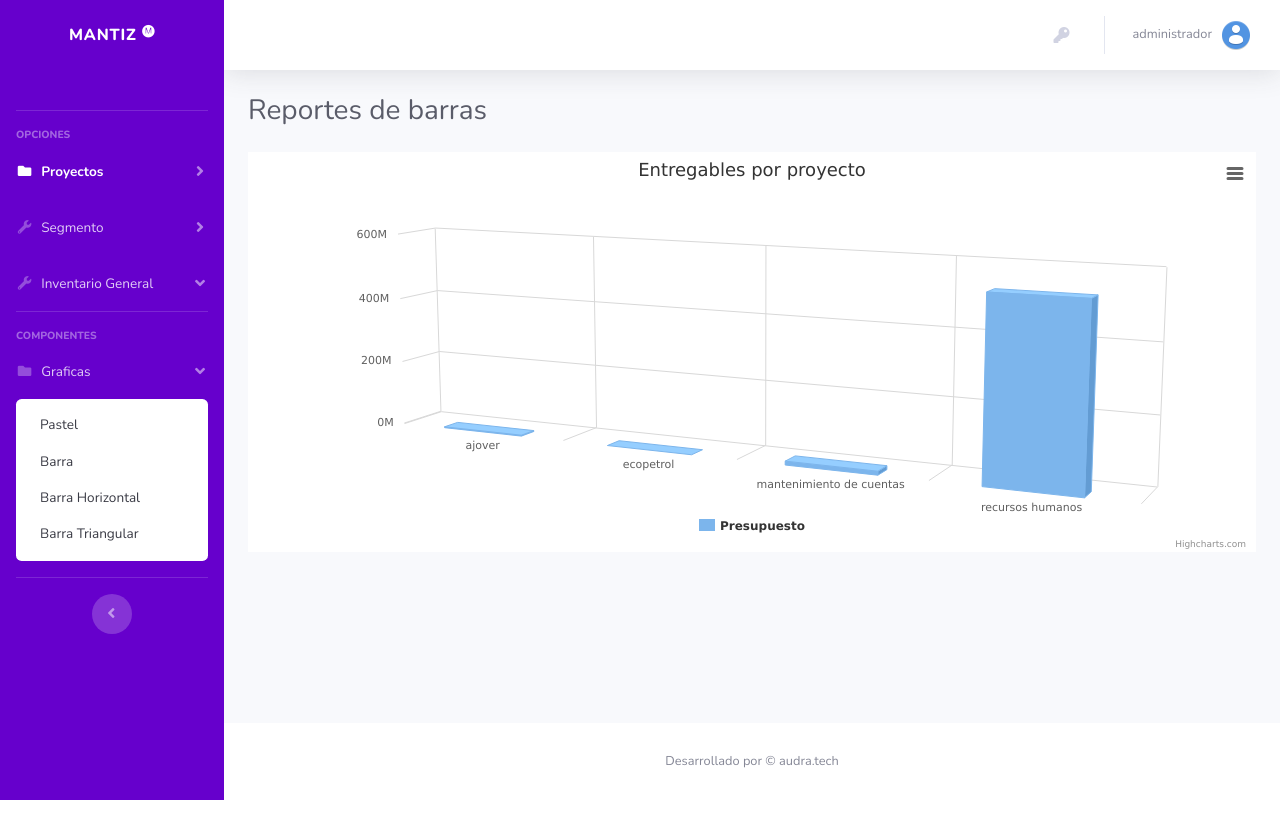
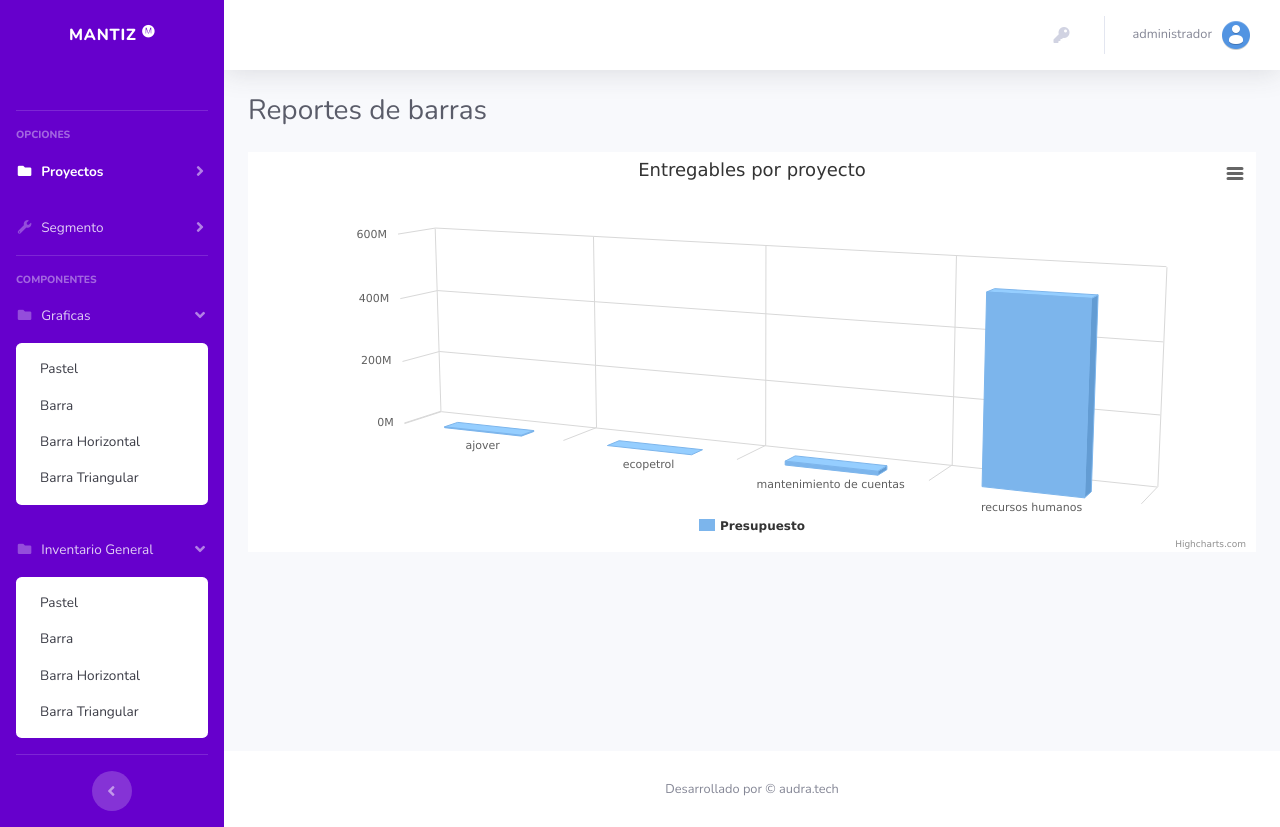
Before and after one commit to augurto/mantizb, a PHP site: page /barra.php in a window 1280 px wide, after a click on "Graficas". Before the commit the page ends 800 px from the top, so only its background shows below. Run offline with PHP 8.4, Linux system fonts and the light colour scheme; a user stored in the database is signed in; data comes from the database, SQL or seed files in the repository; data that the repository does not hold is empty.

Commit message:
regreso a base y genero un nuevo item menu

```diff
--- a/includes/menu.php
+++ b/includes/menu.php
@@ -53,24 +53,6 @@
           <div class="bg-white py-2 collapse-inner rounded">
              <a class="collapse-item" href="programas.php">Programas</a>
              <a class="collapse-item" href="grupos.php">Grupos</a>
-             <a class="collapse-item" href="grupos.php">Obras</a>
-             <a class="collapse-item" href="grupos.php">Materiales</a>
-           <!--  <a class="collapse-item" href="miembros.php">Miembros</a> -->
-          </div>
-        </div>
-      </li>
-
-      <!-- Divider -->
-      <li class="nav-item <?php echo $inventario_general;?>">
-        <a class="nav-link collapsed2" href="#" data-toggle="collapse" data-target="#collapseUtilities2" aria-expanded="true" aria-controls="collapseUtilities2">
-          <i class="fas fa-fw fa-wrench"></i>
-          <span>Inventario General</span>
-        </a>
-        <div id="collapseUtilities" class="collapse" aria-labelledby="headingUtilities" data-parent="#accordionSidebar">
-          <div class="bg-white py-2 collapse-inner rounded">
-             <a class="collapse-item" href="grupos.php">Obras</a>
-             <a class="collapse-item" href="grupos.php">Materiales</a>
-             <a class="collapse-item" href="grupos.php">Ver Reporte</a>
            <!--  <a class="collapse-item" href="miembros.php">Miembros</a> -->
           </div>
         </div>
@@ -96,6 +78,21 @@
           </div>
         </div>
       </li>
+
+      <li class="nav-item">
+        <a class="nav-link collapsed" href="#" data-toggle="collapse" data-target="#collapsePages1" aria-expanded="true" aria-controls="collapsePages1">
+          <i class="fas fa-fw fa-folder"></i>
+          <span>Inventario General</span>
+        </a>
+        <div id="collapsePages1" class="collapse" aria-labelledby="headingPages" data-parent="#accordionSidebar">
+          <div class="bg-white py-2 collapse-inner rounded">
+            <a class="collapse-item" href="pastel.php">Pastel</a>
+            <a class="collapse-item" href="barra.php">Barra</a>
+            <a class="collapse-item" href="barra_horizontal.php">Barra Horizontal</a>
+             <a class="collapse-item" href="barra_triangular.php">Barra Triangular</a>
+          </div>
+        </div>
+      </li>
 <?php } ?>
 
       <!-- Divider -->
```
